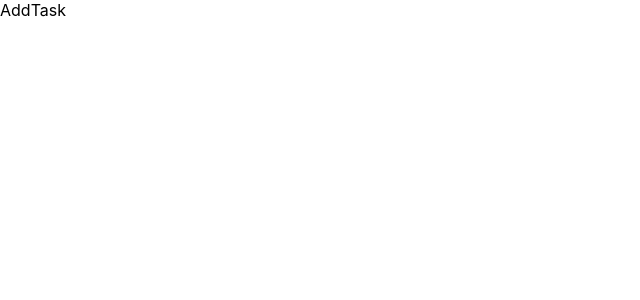
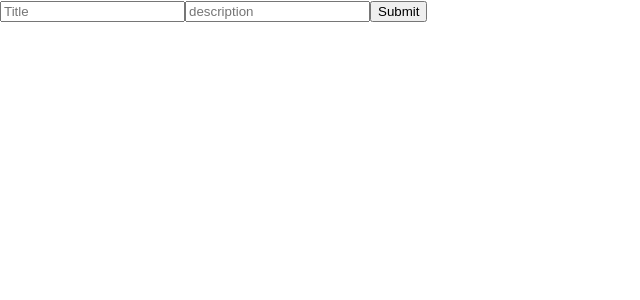
Before and after one commit to Ibon2/todoapp, a React (Create React App) app in the folder client/: page /addTask in a window 1280 px wide. Shown: the top 300 px of the page, without its empty margins (0-640 px from the left). Built offline with nearby package versions, Linux system fonts and the light colour scheme.

Commit message:
structure of Add Task

```diff
--- a/client/src/components/AddTask.js
+++ b/client/src/components/AddTask.js
@@ -1,9 +1,40 @@
+import { useState } from "react";
+import { useNavigate } from "react-router-dom";
 
 function AddTask() {
+    const[title,setTitle] = useState("");
+    const[description,setDescription] = useState("");
+    const navigate = useNavigate();
+    function titleForm(){
+        return(
+            <input
+             value={title}
+             onChange={e => setTitle(e.target.value)}
+             placeholder="Title"
+             type="text"
+             name="title"
+             required
+           />
+        )
+    }
+    function descriptionForm(){
+        return(
+            <input
+             value={description}
+             onChange={e => setDescription(e.target.value)}
+             placeholder="description"
+             type="text"
+             name="description"
+             required
+           />
+        )
+    }
     return (
-        <div>
-            AddTask
-        </div>
+        <form onSubmit={()=>{navigate('/')}}>
+        {titleForm()}
+        {descriptionForm()}
+        <button> Submit </button>
+        </form>
     );
 }
 
```
